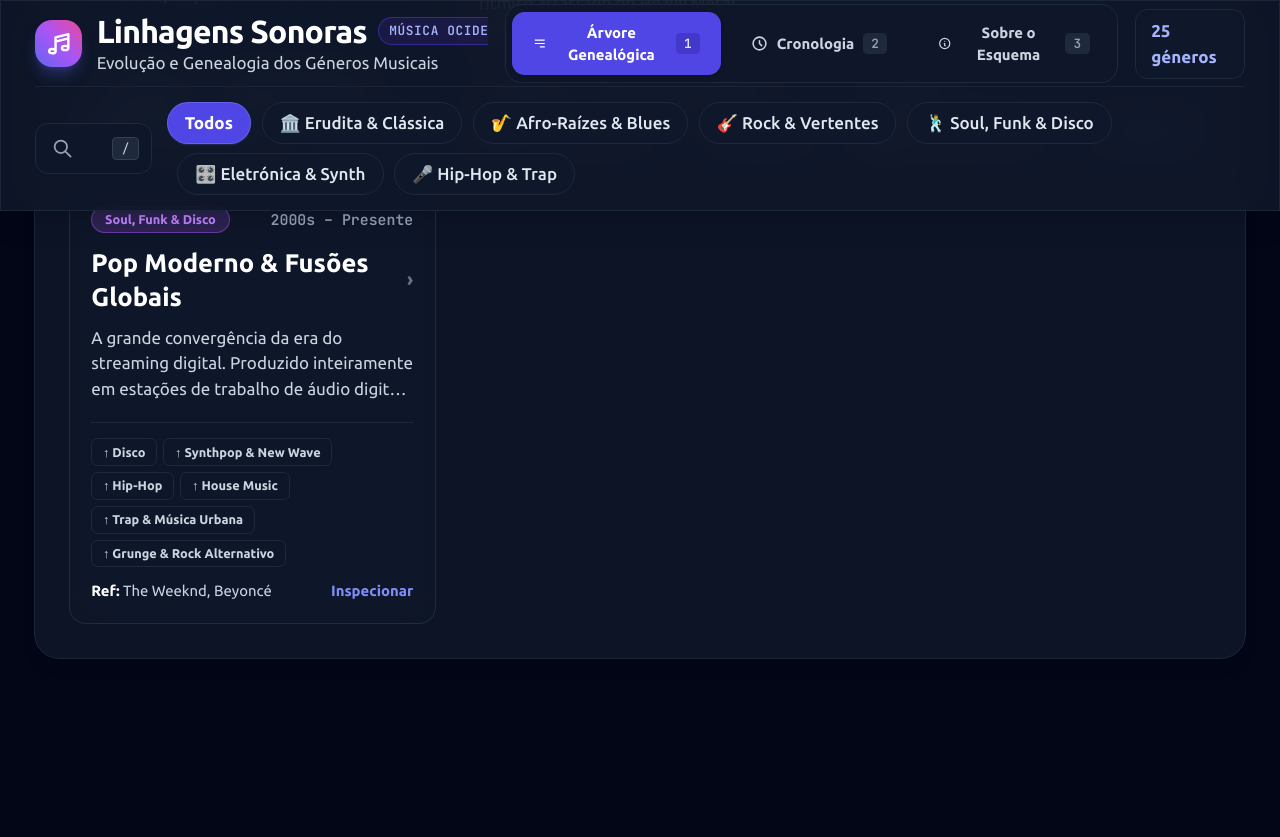
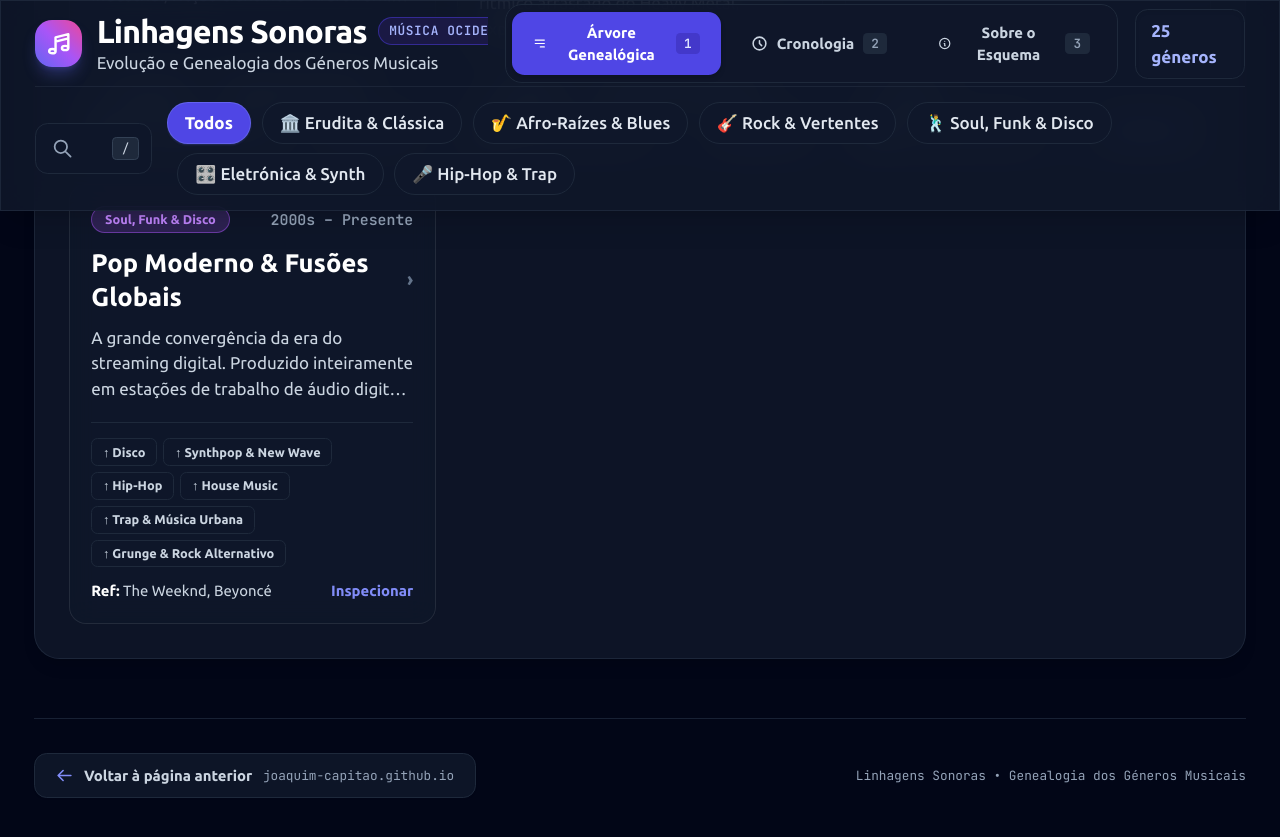
Before and after one commit to joaquim-capitao/joaquim-capitao.github.io, a Jekyll site: the page musica/generos.html, which Jekyll copies as it is, in a window 1280 px wide and 900 px high, scrolled down 4153 px. Shown: the top 837 px of the window. Built offline with Jekyll 4.4.1, drawn with Linux system fonts in a browser that asks for light colours; nearby versions of some CDN libraries; before the commit the page ends 4914 px from its top, so only the background shows below that.

Commit message:
Enhance footer and update content for clarity
Added interactive footer with navigation link and updated text for better clarity.

```diff
--- a/musica/generos.html
+++ b/musica/generos.html
@@ -96,7 +96,7 @@
         transform: translate(-50%, -46%) scale(0.96);
         max-height: 88vh;
         width: 100%;
-        max-width: 52rem; /* widened for larger font */
+        max-width: 52rem;
         border-radius: 1.5rem;
         opacity: 0;
         pointer-events: none;
@@ -306,6 +306,24 @@
         Limpar Filtros e Pesquisa
       </button>
     </div>
+
+    <!-- Rodapé de Navegação com Link de Retorno -->
+    <footer class="mt-14 pt-8 border-t border-slate-800/80 flex flex-col sm:flex-row items-center justify-between gap-4 text-center sm:text-left">
+      <a
+        href="https://joaquim-capitao.github.io"
+        class="inline-flex items-center gap-2.5 px-5 py-2.5 rounded-xl bg-slate-900/90 hover:bg-slate-800 border border-slate-800 hover:border-indigo-500/50 text-slate-300 hover:text-white transition-all shadow-sm group"
+      >
+        <svg class="w-4 h-4 text-indigo-400 group-hover:-translate-x-1 transition-transform" fill="none" stroke="currentColor" stroke-width="2.3" viewBox="0 0 24 24">
+          <path stroke-linecap="round" stroke-linejoin="round" d="M10 19l-7-7m0 0l7-7m-7 7h18"/>
+        </svg>
+        <span class="text-sm font-semibold">Voltar à página anterior</span>
+        <span class="text-xs font-mono text-slate-400">joaquim-capitao.github.io</span>
+      </a>
+
+      <p class="text-xs text-slate-400 font-mono">
+        Linhagens Sonoras &bull; Genealogia dos Géneros Musicais
+      </p>
+    </footer>
 
   </main>
 
@@ -853,7 +870,6 @@
             </span>
           </div>
 
-          <!-- Responsive Grid: 1 col on mobile, 2 on tablet, 3 on desktop -->
           <div class="grid grid-cols-1 sm:grid-cols-2 lg:grid-cols-3 gap-5">
             ${genresInEra.map(g => createGenreCardHTML(g)).join('')}
           </div>
@@ -934,12 +949,10 @@
         timelineNode.onclick = () => openModal(g.id);
 
         timelineNode.innerHTML = `
-          <!-- Central Desktop Node / Left Mobile Node -->
           <div class="absolute -left-12 md:left-1/2 top-5 md:-translate-x-1/2 w-7 h-7 rounded-full bg-slate-950 border-2 ${vis.border} flex items-center justify-center z-10 shadow-lg group-hover:scale-125 transition-transform">
             <div class="w-2.5 h-2.5 rounded-full bg-indigo-400"></div>
           </div>
 
-          <!-- Card positioned left/right on desktop, single column on mobile -->
           <div class="md:w-1/2 ${isEven ? 'md:pr-12 md:mr-auto' : 'md:pl-12 md:ml-auto'}">
             <div class="glass-card p-5 sm:p-6 rounded-2xl border border-slate-800 group-hover:border-indigo-500/60 transition-all">
               <div class="flex items-center justify-between gap-2 mb-2">
```
Also changed, not shown: other parts of musica/generos.html (+1 -5 lines).
